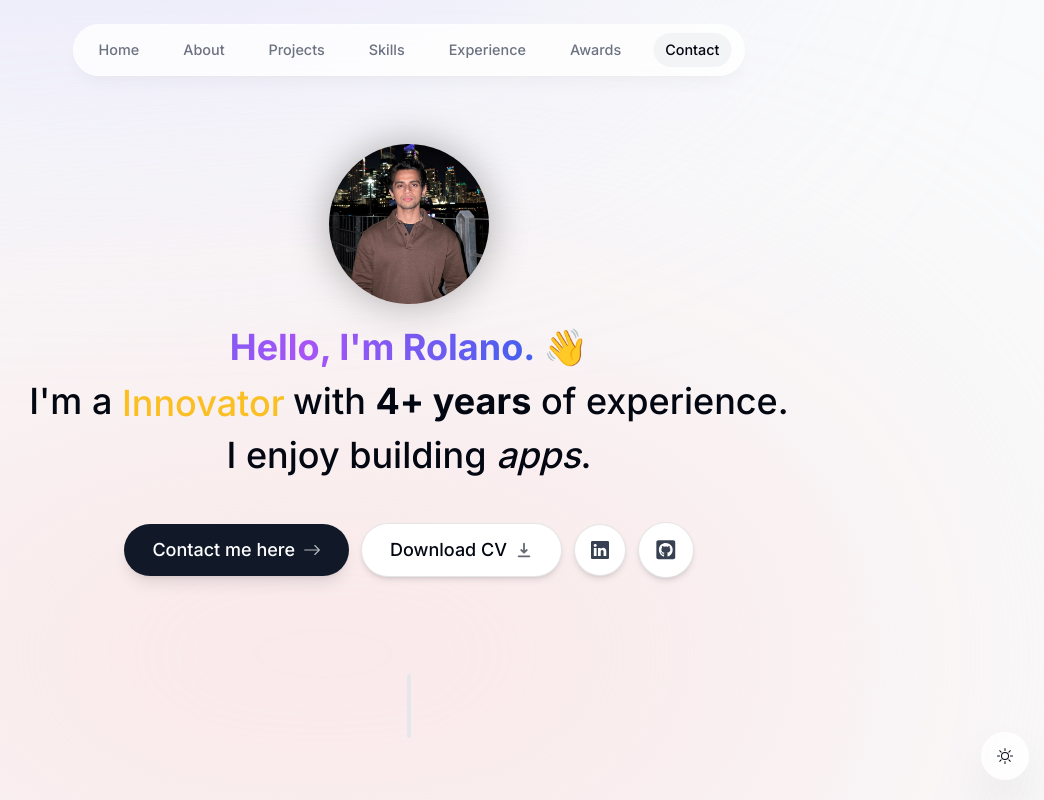
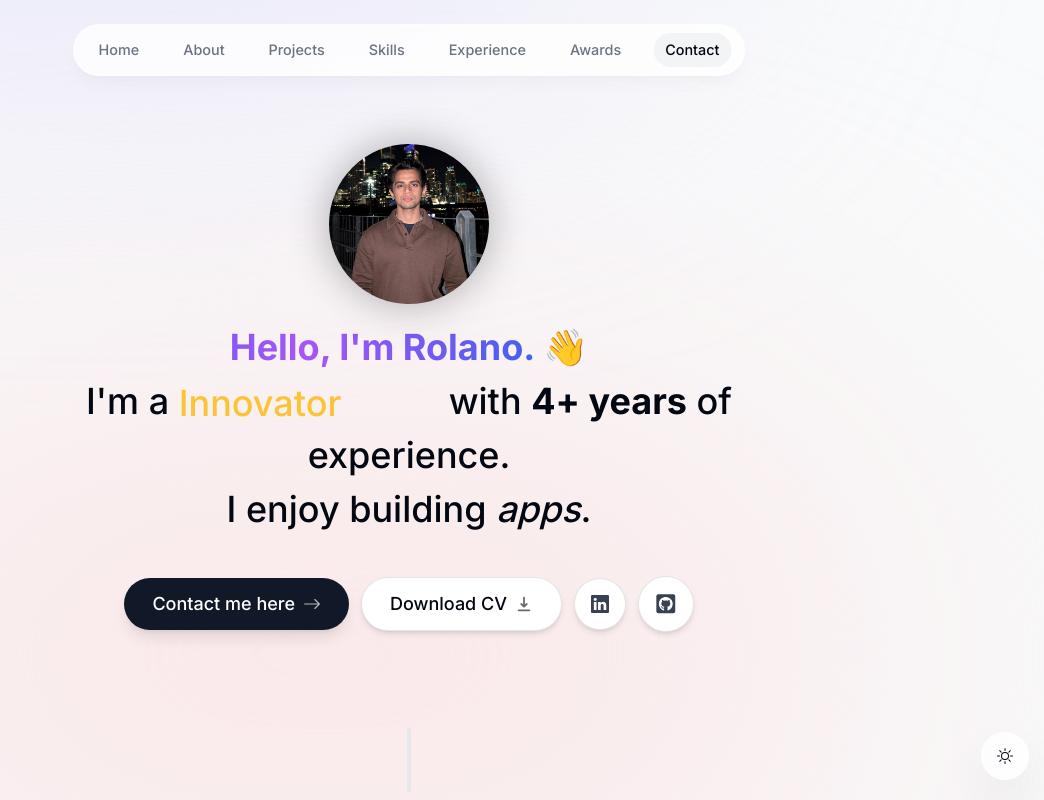
Before and after one commit to rolanorebelo/portfolio-website, a Next.js app: page / in a window 1280 px wide. Shown: the top 800 px of the page, without its empty margins (231-1275 px from the left). Built offline with nearby package versions, Linux system fonts and the light colour scheme; no server answers.

Commit message:
Fix overlapping text in RoleText animation and update experience years

```diff
--- a/components/intro.tsx
+++ b/components/intro.tsx
@@ -13,8 +13,7 @@ import { useActiveSectionContext } from "@/context/active-section-context";
 const RoleText = () => {
     const [textIndex, setTextIndex] = useState(0);
     const [textWidth, setTextWidth] = useState(0);
-    const [isSmallScreen, setIsSmallScreen] = useState(false);
-    const textRef = useRef<HTMLSpanElement | null>(null); // Proper typing for ref
+    const textRef = useRef<HTMLSpanElement | null>(null);
     const texts = [
       { role: 'Software Engineer', color: '#06b6d4' },
       { role: 'Problem Solver', color: '#22c55e' },
@@ -23,11 +22,11 @@ const RoleText = () => {
 
     useEffect(() => {
       const interval = setInterval(() => {
-        setTextIndex(prevIndex => (prevIndex + 1) % texts.length);
-      }, 3000); // Change text every 3 seconds
+        setTextIndex((prevIndex: number) => (prevIndex + 1) % texts.length);
+      }, 3000);
 
       return () => clearInterval(interval);
-    }, [texts.length]); // Include texts.length in the dependency array
+    }, [texts.length]);
 
 
     useEffect(() => {
@@ -36,37 +35,28 @@ const RoleText = () => {
       }
     }, [textIndex]);
 
-    useEffect(() => {
-      const handleResize = () => {
-        setIsSmallScreen(window.innerWidth < 640); // Set breakpoint for small screens (sm: 640px in Tailwind)
-      };
-      window.addEventListener("resize", handleResize);
-      handleResize(); // Check screen size initially
-      return () => window.removeEventListener("resize", handleResize);
-    }, []);
-
     return (
       <motion.span
-      className="relative inline-block w-full sm:w-auto" // Make width responsiv
-      style={{
-        width: textWidth,
-        marginBottom: isSmallScreen ? "1.6rem" : "2.4rem",
-        marginRight: "0.5rem",
-      }} // Set the width dynamically
-        initial={{ width: 0 }} // Start width at 0
-        animate={{ width: textWidth }} // Animate width to the current text width
-        transition={{ duration: 0.5 }} // Adjust duration as needed
+        className="relative inline-block align-bottom"
+        style={{
+          width: textWidth,
+          height: "1.5em",
+          marginRight: "0.5rem",
+        }}
+        initial={{ width: 0 }}
+        animate={{ width: textWidth }}
+        transition={{ duration: 0.5 }}
       >
-        <AnimatePresence>
+        <AnimatePresence mode="wait">
           <motion.span
             key={texts[textIndex].role}
-            initial={{ opacity: 0, x: 20 }} // Start with a slight horizontal offset
-            animate={{ opacity: 1, x: 0 }} // Move to normal position
-            exit={{ opacity: 0, x: -20 }} // Exit with a slight horizontal offset
+            initial={{ opacity: 0, y: 20 }}
+            animate={{ opacity: 1, y: 0 }}
+            exit={{ opacity: 0, y: -20 }}
             transition={{ duration: 0.5 }}
-            style={{ color: texts[textIndex].color }} // Set the text color
-            className="absolute top-0 left-0 text-center sm:text-left" // Center text on small screens
-            ref={textRef} // Ref to measure the width
+            style={{ color: texts[textIndex].color }}
+            className="absolute top-0 left-0 whitespace-nowrap"
+            ref={textRef}
           >
             {texts[textIndex].role}
           </motion.span>
```
